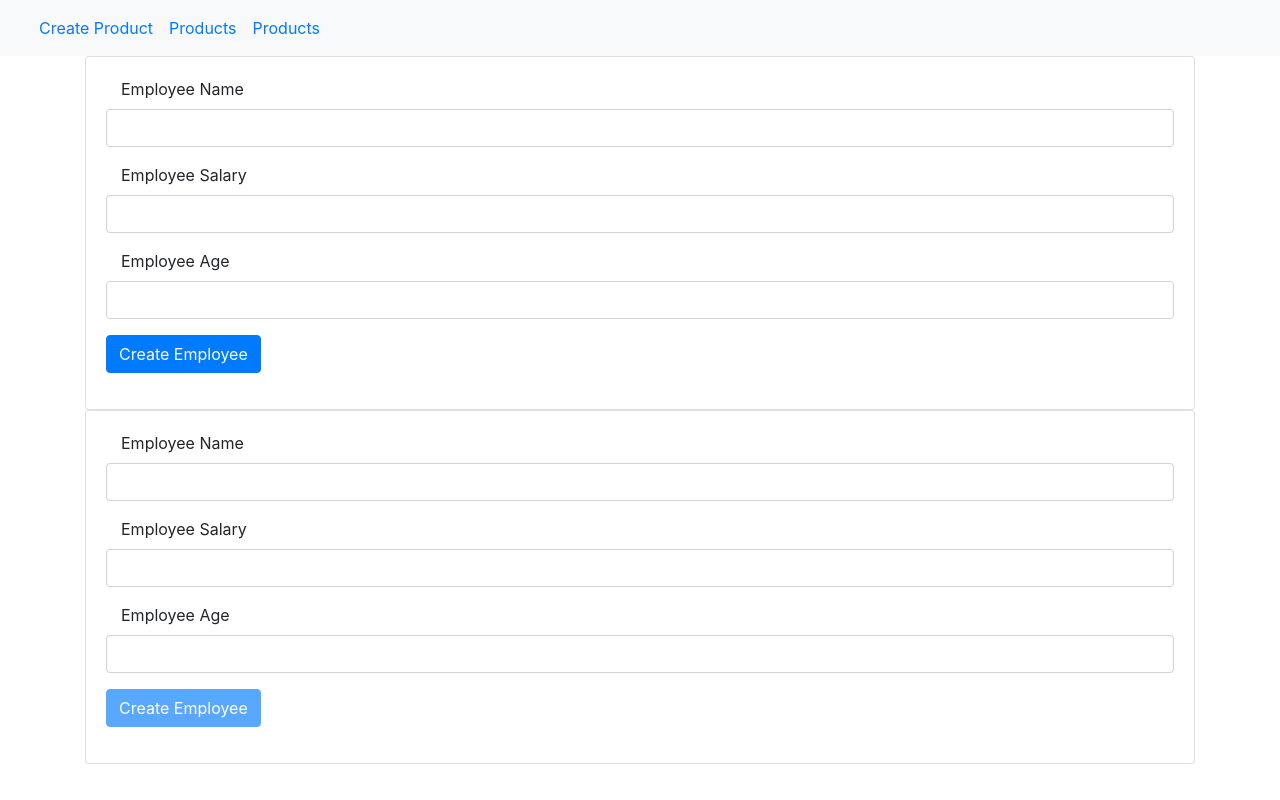
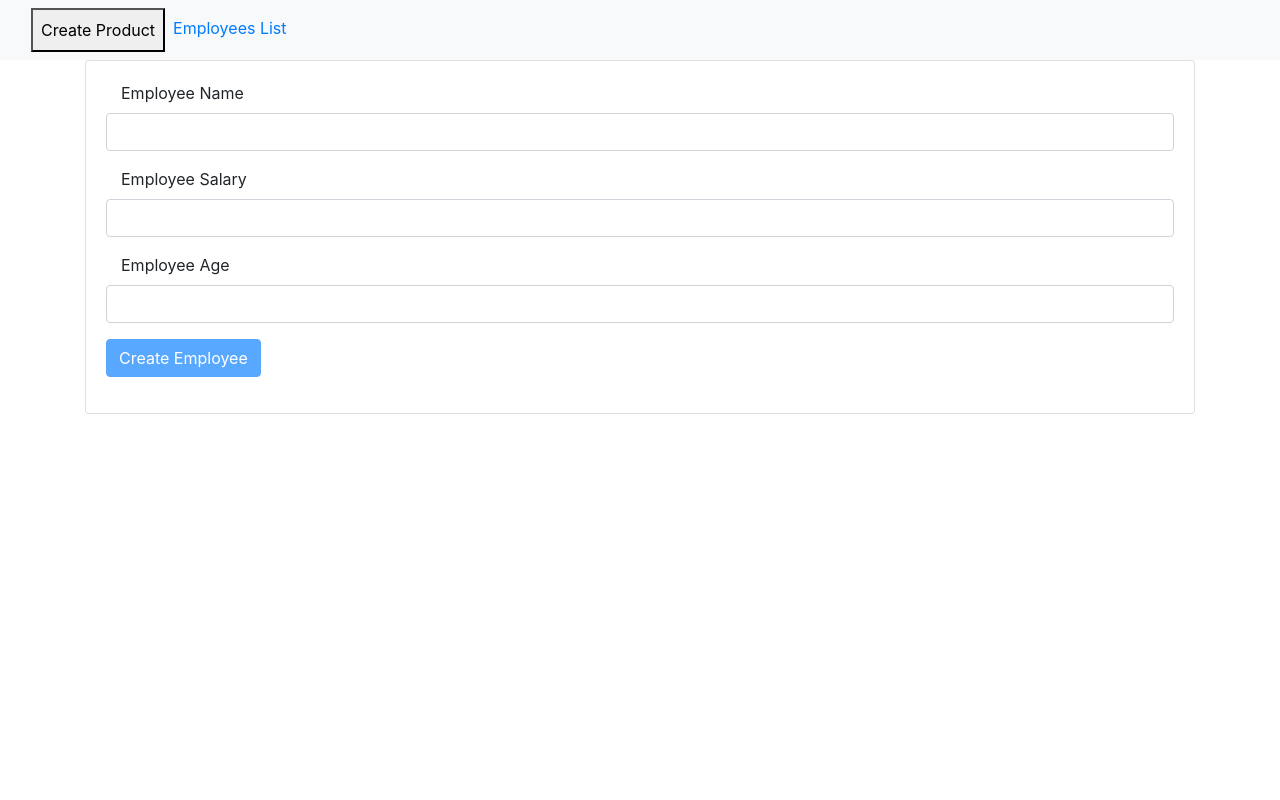
Before and after one commit to mangala333/CRUD, an Angular app: page /employee/create in a window 1280 px wide. Built offline with nearby package versions, Linux system fonts and the light colour scheme.

Commit message:
CRUD Application

```diff
--- a/package.json
+++ b/package.json
@@ -11,7 +11,6 @@
   },
   "private": true,
   "dependencies": {
-    "@angular/animations": "~8.1.2",
     "@angular/common": "~8.1.2",
     "@angular/compiler": "~8.1.2",
     "@angular/core": "~8.1.2",
--- a/src/app/app.component.html
+++ b/src/app/app.component.html
@@ -2,20 +2,15 @@
   <div class="container-fluid">
     <ul class="navbar-nav">
       <li class="nav-item">
-        <a routerLink="employee/create" class="nav-link" routerLinkActive="active">
+        <button routerLink="employee/create" class="nav-link" routerLinkActive="active">
           Create Product
-        </a>
+        </button>
       </li>
       <li class="nav-item">
         <a routerLink="employee/get" class="nav-link" routerLinkActive="active">
-          Products
+          Employees List
         </a>
       </li>
-      <li class="nav-item">
-          <a routerLink="employee/edit" class="nav-link" routerLinkActive="active">
-            Products
-          </a>
-        </li>
     </ul>
   </div>
 </nav>
--- a/src/app/app.module.ts
+++ b/src/app/app.module.ts
@@ -6,6 +6,7 @@ import { AppRoutingModule } from './app-routing.module';
 import { AppComponent } from './app.component';
 import { FormsModule } from '@angular/forms';
 import { ReactiveFormsModule } from '@angular/forms';
+// import { BrowserAnimationsModule } from '@angular/platform-browser/animations';
 import { HttpClientModule } from '@angular/common/http';
 import { EmployeeCreateComponent } from './employee-create/employee-create.component';
 import { EmployeesService } from './employees.service';
--- a/src/app/employee-create/employee-create.component.html
+++ b/src/app/employee-create/employee-create.component.html
@@ -1,27 +1,11 @@
+<!-- loader.component.html -->
+<!-- <div class="progress-loader" [hidden]="!loading">
+
+        <mat-progress-spinner [mode]="'indeterminate'">
+        </mat-progress-spinner>
+
+    </div> -->
 <div class="card">
-    <div class="card-body">
-      <form>
-        <div class="form-group">
-          <label class="col-md-4">Employee Name</label>
-          <input type="text" class="form-control" />
-        </div>
-        <div class="form-group">
-          <label class="col-md-4">Employee Salary </label>
-          <input type="text" class="form-control" />
-          <!-- <textarea class="form-control" rows = 7 cols = "5"></textarea> -->
-        </div>
-        <div class="form-group">
-          <label class="col-md-4">Employee Age</label>
-          <input type="number" class="form-control" />
-        </div>
-        <div class="form-group">
-          <button type="submit" class="btn btn-primary" (click)="createEmployee()">Create Employee</button>
-        </div>
-      </form>
-    </div>
-  </div>
-
-  <div class="card">
     <div class="card-body">
       <form [formGroup]="angForm" novalidate>
         <div class="form-group">
@@ -66,4 +50,4 @@
         </div>
       </form>
     </div>
-  </div>
+</div>
--- a/src/app/employee-create/employee-create.component.ts
+++ b/src/app/employee-create/employee-create.component.ts
@@ -8,7 +8,7 @@ import { EmployeesService } from '../employees.service';
   styleUrls: ['./employee-create.component.scss']
 })
 export class EmployeeCreateComponent implements OnInit {
-
+  loading: boolean = false;
   angForm: FormGroup;
   constructor(private fb: FormBuilder, private es: EmployeesService) {
     this.createForm();
@@ -26,7 +26,13 @@ export class EmployeeCreateComponent implements OnInit {
   }
 
   createEmployee(EmployeeName, EmployeeSalary, EmployeeAge){
-    this.es.createEmployee(EmployeeName, EmployeeSalary, EmployeeAge);
+    this.loading = true;
+    //this.es.createEmployee(EmployeeName, EmployeeSalary, EmployeeAge);
+    this.es.createEmployee(EmployeeName, EmployeeSalary, EmployeeAge).subscribe(
+        success => (alert("Created Successfully"),
+        this.angForm.reset(), this.loading = false),
+        error => alert(error)
+    );
   }
 
 }
--- a/src/app/employee-edit/employee-edit.component.ts
+++ b/src/app/employee-edit/employee-edit.component.ts
@@ -11,7 +11,7 @@ import { EmployeesService } from '../employees.service';
 export class EmployeeEditComponent implements OnInit {
   customerData: any;
   angForm: FormGroup;
-  constructor(private fb: FormBuilder, private route: ActivatedRoute, private es: EmployeesService) {
+  constructor(private fb: FormBuilder, private route: ActivatedRoute, private router: Router, private es: EmployeesService) {
     this.createForm();
   }
 
@@ -39,9 +39,9 @@ export class EmployeeEditComponent implements OnInit {
       "salary": EmployeeSalary,
       "age": EmployeeAge
     };
-    console.log('Emp data - '+ JSON.stringify(employeeData));
     this.es.updateEmployee(employeeData, EmployeeId).subscribe(resp => {
       alert('Updated Successfully');
+      this.router.navigate([`${'employee/get'}`]);
     });
   }
 
--- a/src/app/employee-list/employee-list.component.ts
+++ b/src/app/employee-list/employee-list.component.ts
@@ -2,7 +2,6 @@ import { Component, OnInit } from '@angular/core';
 import { EmployeesService } from '../employees.service';
 import { FormGroup, FormBuilder, Validators } from '@angular/forms';
 import { ActivatedRoute, Router } from '@angular/router';
-
 
 
 @Component({
@@ -14,12 +13,13 @@ export class EmployeeListComponent implements OnInit {
   employees;
   name; salary;
   age;
+
   constructor(private route: ActivatedRoute, private router: Router, private es: EmployeesService) { }
 
   ngOnInit() {
     this.es.getEmployee().subscribe(employees => {
       console.log('employees list - ' + JSON.stringify(employees));
-      this.employees = employees;
+      this.employees = employees.sort((a,b)=> b.id-a.id);
     });
   }
 
@@ -65,11 +65,4 @@ export class EmployeeListComponent implements OnInit {
     });
   }
 
-  getEmployee(){
-    this.es.getEmployee().subscribe(employees => {
-      console.log('employees list - ' + JSON.stringify(employees));
-      this.employees = employees;
-    });
-  }
-
 }
--- a/src/app/employees.service.ts
+++ b/src/app/employees.service.ts
@@ -22,8 +22,7 @@ export class EmployeesService {
       "age":EmployeeAge
     };
     console.log(obj);
-    return this.http.post(`${this.uri}/api/v1/create`, obj)
-        .subscribe(res => console.log('Done'));
+    return this.http.post(`${this.uri}/api/v1/create`, obj);
   }
 
   getEmployee() {
```
Also changed, not shown: src/app/app-routing.module.ts (+1 -8 lines), src/styles.scss (line endings or trailing spaces), 1 other file (tests, documents, lock files or other folders).
